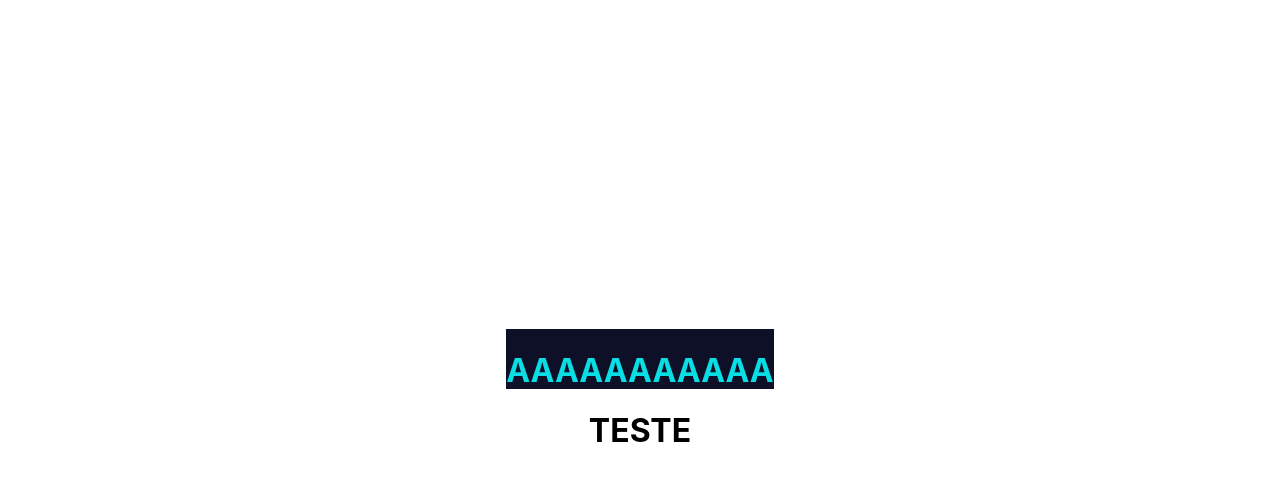
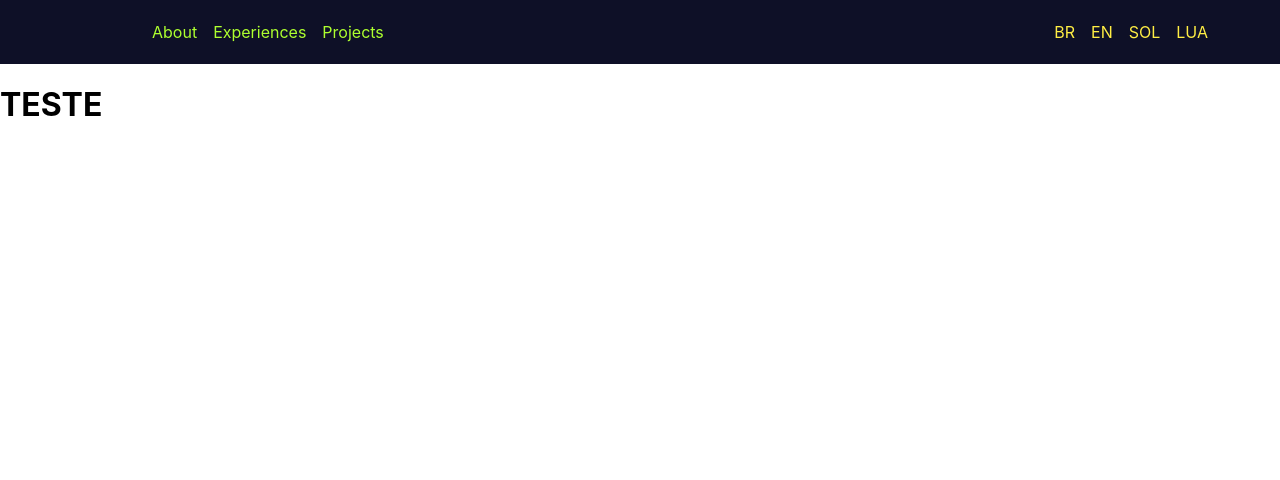
Before and after one commit to maolivieri/portfolio, a Next.js app: page / in a window 1280 px wide. Shown: the top 480 px of the page. Built offline with nearby package versions, Linux system fonts and the light colour scheme.

Commit message:
styled components testing

```diff
--- /dev/null
+++ b/Components/Header/NavItem.tsx
@@ -0,0 +1,20 @@
+import React from 'react'
+import { NavigationItem } from './styles'
+import Link from 'next/link'
+
+interface Props {
+    title: string;
+    to: string
+}
+
+const NavItem: React.FC<Props> = ({ title, to }) => {
+    return (
+        <NavigationItem>
+            <Link href={to}>
+                {title}
+            </Link>
+        </NavigationItem>
+    )
+}
+
+export default NavItem
--- a/Components/Header/index.tsx
+++ b/Components/Header/index.tsx
@@ -1,5 +1,6 @@
 import React from 'react'
-import { Container } from './styles'
+import { Container, LinksNav, OptionsNav, LanguageIcon, ThemeToggle } from './styles'
+import NavItem from './NavItem'
 
 interface Props {
     toggleTheme(): void
@@ -8,7 +9,17 @@ interface Props {
 const Header: React.FC<Props> = ({ toggleTheme }) => {
     return (
         <Container>
-            <h1>AAAAAAAAAAA</h1>
+            <LinksNav>
+                <NavItem title="About" to="/About"/>
+                <NavItem title="Experiences" to="/Experiences"/>
+                <NavItem title="Projects" to="/Projects"/>
+            </LinksNav>
+            <OptionsNav>
+                <LanguageIcon>BR</LanguageIcon>
+                <LanguageIcon>EN</LanguageIcon>
+                <ThemeToggle>SOL</ThemeToggle>
+                <ThemeToggle>LUA</ThemeToggle>
+            </OptionsNav>
         </Container>
     )
 }
--- a/Components/Header/styles.ts
+++ b/Components/Header/styles.ts
@@ -1,7 +1,44 @@
 import styled from 'styled-components';
 
 export const Container = styled.div`
+    width: 100%;
     background: ${props => props.theme.colors.background};
     height: 60px;
-    color: ${props => props.theme.colors.scondary}
+    display: flex;
+    align-items: center;
+    justify-content: space-between;
+    padding: 2rem 4rem 2rem 9rem;
 `;
+
+export const NavigationItem = styled.li`
+    list-style-type: none;
+    margin: 0 0.5rem;
+    color: greenyellow;
+`;
+
+export const LinksNav = styled.nav`
+    display: flex;
+    align-items: center;
+    justify-content: center
+`;
+
+export const OptionsNav = styled.nav`
+    display: flex;
+    align-items: center;
+    justify-content: center;
+`;
+
+export const ThemeToggle = styled.div`
+    display: flex;
+    align-items: center;
+    justify-content: center;
+    color: #fe4;
+    margin: 0 0.5rem;
+`;
+export const LanguageIcon = styled.div`
+    display: flex;
+    align-items: center;
+    justify-content: center;
+    color: #fe4;
+    margin: 0 0.5rem;
+`;
--- a/styles/Home.module.css
+++ b/styles/Home.module.css
@@ -1,121 +1,8 @@
 .container {
   min-height: 100vh;
-  padding: 0 0.5rem;
   display: flex;
   flex-direction: column;
-  justify-content: center;
-  align-items: center;
+  justify-content: flex-start;
+  align-items: flex-start;
   height: 100vh;
 }
-
-.main {
-  padding: 5rem 0;
-  flex: 1;
-  display: flex;
-  flex-direction: column;
-  justify-content: center;
-  align-items: center;
-}
-
-.footer {
-  width: 100%;
-  height: 100px;
-  border-top: 1px solid #eaeaea;
-  display: flex;
-  justify-content: center;
-  align-items: center;
-}
-
-.footer a {
-  display: flex;
-  justify-content: center;
-  align-items: center;
-  flex-grow: 1;
-}
-
-.title a {
-  color: #0070f3;
-  text-decoration: none;
-}
-
-.title a:hover,
-.title a:focus,
-.title a:active {
-  text-decoration: underline;
-}
-
-.title {
-  margin: 0;
-  line-height: 1.15;
-  font-size: 4rem;
-}
-
-.title,
-.description {
-  text-align: center;
-}
-
-.description {
-  line-height: 1.5;
-  font-size: 1.5rem;
-}
-
-.code {
-  background: #fafafa;
-  border-radius: 5px;
-  padding: 0.75rem;
-  font-size: 1.1rem;
-  font-family: Menlo, Monaco, Lucida Console, Liberation Mono, DejaVu Sans Mono,
-    Bitstream Vera Sans Mono, Courier New, monospace;
-}
-
-.grid {
-  display: flex;
-  align-items: center;
-  justify-content: center;
-  flex-wrap: wrap;
-  max-width: 800px;
-  margin-top: 3rem;
-}
-
-.card {
-  margin: 1rem;
-  padding: 1.5rem;
-  text-align: left;
-  color: inherit;
-  text-decoration: none;
-  border: 1px solid #eaeaea;
-  border-radius: 10px;
-  transition: color 0.15s ease, border-color 0.15s ease;
-  width: 45%;
-}
-
-.card:hover,
-.card:focus,
-.card:active {
-  color: #0070f3;
-  border-color: #0070f3;
-}
-
-.card h2 {
-  margin: 0 0 1rem 0;
-  font-size: 1.5rem;
-}
-
-.card p {
-  margin: 0;
-  font-size: 1.25rem;
-  line-height: 1.5;
-}
-
-.logo {
-  height: 1em;
-  margin-left: 0.5rem;
-}
-
-@media (max-width: 600px) {
-  .grid {
-    width: 100%;
-    flex-direction: column;
-  }
-}
--- a/utils/usePersistedState.ts
+++ b/utils/usePersistedState.ts
@@ -7,7 +7,7 @@ type Response<T> = [
 
 function usePersistedState<T>(key: string, initialState: T): Response<T> {
   const [state, setState] = useState(() => {
-    const storageValue = localStorage.getItem(key);
+    const storageValue = typeof window !== 'undefined' && localStorage.getItem(key);
 
     if (storageValue) {
       return JSON.parse(storageValue);
```
